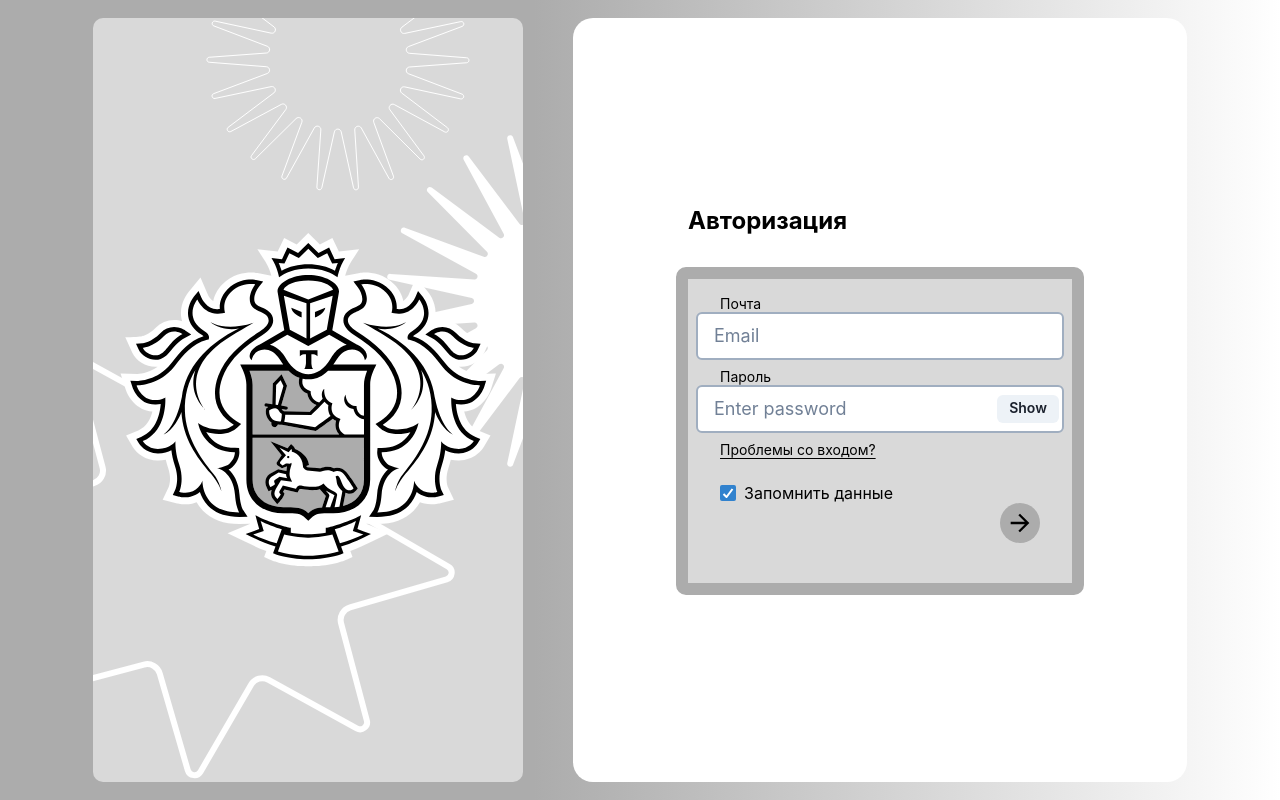
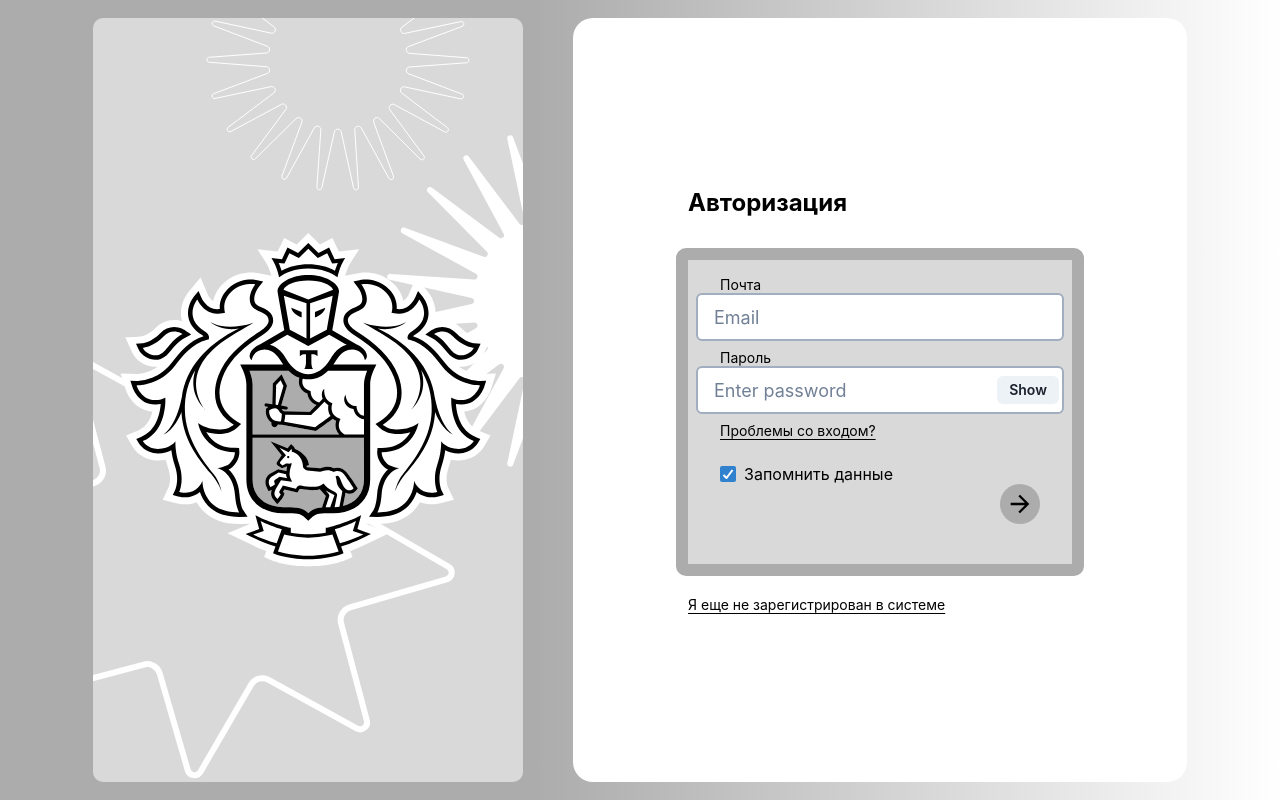
Before and after one commit to skipper-tink/skipper-frontend, a React (Create React App) app: page /Authentication in a window 1280 px wide. Built offline with nearby package versions, Linux system fonts and the light colour scheme.

Commit message:
add stub function and spinner for loading

```diff
--- a/src/components/Authentication/index.tsx
+++ b/src/components/Authentication/index.tsx
@@ -83,9 +83,7 @@ function Authentication() {
             </InputGroup>
           </div>
           <a href="" className="Authentication__card-item problems">
-            <p className="Authentication__card-item-problems">
-              Проблемы со входом?
-            </p>
+            <p className="Authentication__link">Проблемы со входом?</p>
           </a>
           <div className="Authentication__card-item">
             <Checkbox
@@ -112,6 +110,13 @@ function Authentication() {
             />
           </div>
         </div>
+        <div className="Authentication__link-to-register">
+          <a href="" className="Authentication__link">
+            <p className="Authentication__register-text">
+              Я еще не зарегистрирован в системе
+            </p>
+          </a>
+        </div>
       </div>
     </div>
   );
--- a/src/css/Authentication.css
+++ b/src/css/Authentication.css
@@ -62,11 +62,10 @@
 .checkbox {
   margin-left: 24px;
   margin-top: 8px;
-}
-
-.Authentication__card-item-problems {
-  text-decoration: underline;
-  text-underline-offset: 3px;
+  font-size: 14px;
+  font-style: normal;
+  font-weight: 400;
+  line-height: normal;
 }
 
 .Authentication__card-item-remember {
@@ -86,3 +85,18 @@
 .Authentication__card-item-done {
   margin-left: auto;
 }
+
+.Authentication__link-to-register {
+  width: 384px;
+  text-align: left;
+  margin-top: 20px;
+}
+
+.Authentication__link {
+  text-decoration: underline;
+  text-underline-offset: 3px;
+  font-size: 14px;
+  font-style: normal;
+  font-weight: 400;
+  line-height: normal;
+}
```
